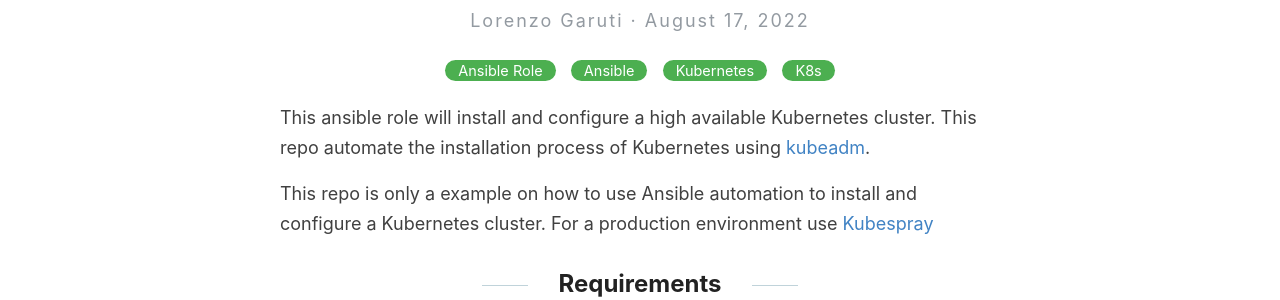
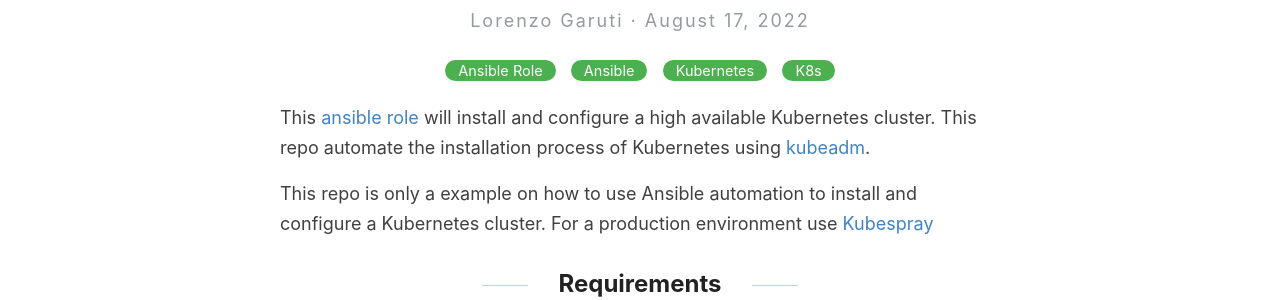
Before and after one commit to garutilorenzo/garutilorenzo.github.io, a Jekyll site: the page built from docs/_posts/2022-08-17-ansible-role-kubernetes-cluster.md, in a window 1280 px wide and 900 px high. Shown: the part 222-522 px from the top of the window. Built offline with Jekyll 4.4.1, drawn with Linux system fonts in a browser that asks for light colours; part of the change alters nothing that is shown.

```diff
--- a/docs/_posts/2022-08-17-ansible-role-kubernetes-cluster.md
+++ b/docs/_posts/2022-08-17-ansible-role-kubernetes-cluster.md
@@ -5,7 +5,7 @@ description: This ansible role will install and configure a high available Kuber
 categories: [Ansible Role,Ansible,Kubernetes,K8s]
 ---
 
-This ansible role will install and configure a high available Kubernetes cluster. This repo automate the installation process of Kubernetes using [kubeadm](https://kubernetes.io/docs/setup/production-environment/tools/kubeadm/).
+This [ansible role](https://github.com/garutilorenzo/ansible-role-linux-kubernetes) will install and configure a high available Kubernetes cluster. This repo automate the installation process of Kubernetes using [kubeadm](https://kubernetes.io/docs/setup/production-environment/tools/kubeadm/).
 
 This repo is only a example on how to use Ansible automation to install and configure a Kubernetes cluster. For a production environment use [Kubespray](https://kubernetes.io/docs/setup/production-environment/tools/kubespray/)
 
```
